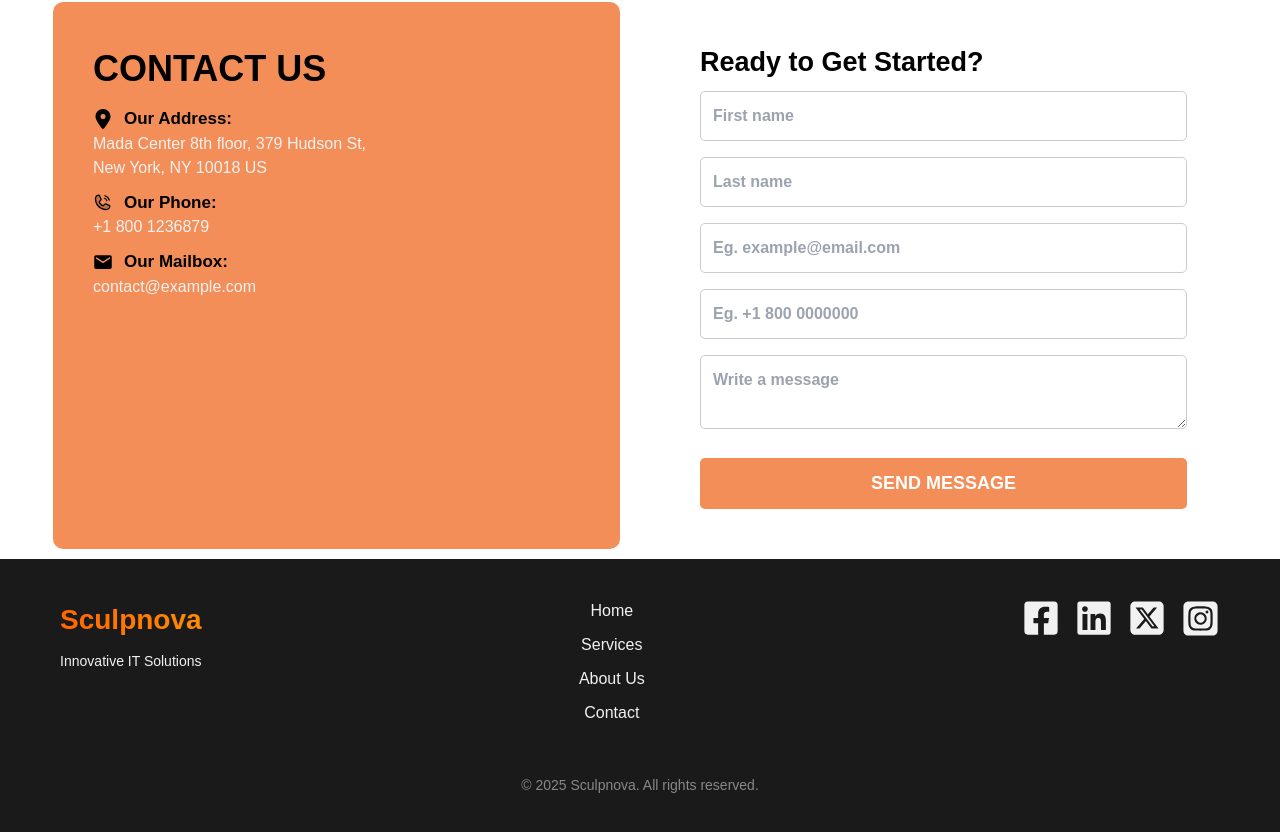
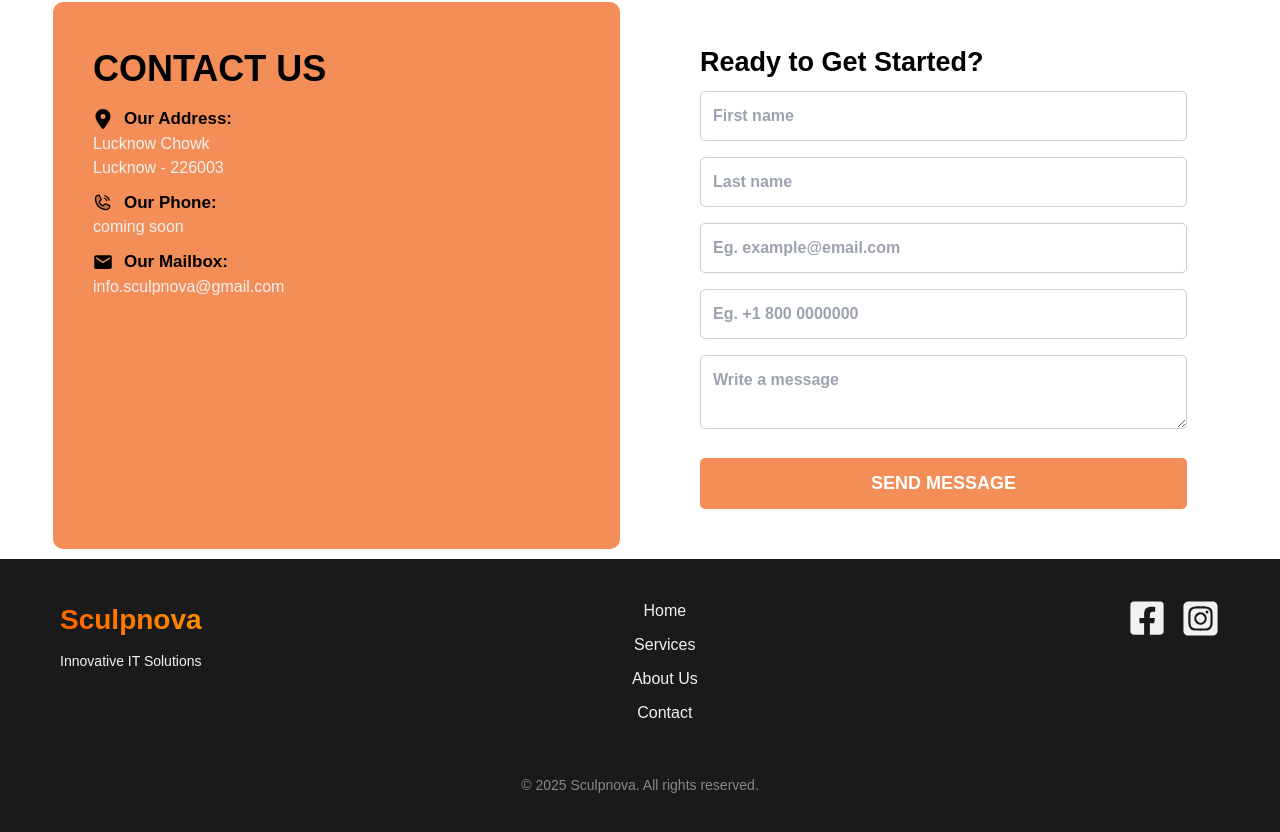
Before and after one commit to Vipul7179/Nextjs_Zinaus, a Next.js app: page /contact in a window 1280 px wide. Shown: the part 332-1164 px from the top of the page. Built offline with nearby package versions, Linux system fonts and the light colour scheme.

Commit message:
updated address and home page banner text alignment

```diff
--- a/src/app/components/Footer.js
+++ b/src/app/components/Footer.js
@@ -23,9 +23,9 @@
         </div>
 
         <div className="footer-social">
-        <Link href="#" className="social-icon"><FaFacebookSquare  size={38} /></Link>
-          <Link href="#" className="social-icon"><FaLinkedin size={38} /></Link>
-          <Link href="#" className="social-icon"><FaSquareXTwitter size={38} /></Link>
+        <Link target='blank' href="https://www.facebook.com/profile.php?id=61575158273501" className="social-icon"><FaFacebookSquare  size={38} /></Link>
+          {/* <Link href="#" className="social-icon"><FaLinkedin size={38} /></Link> */}
+          {/* <Link href="#" className="social-icon"><FaSquareXTwitter size={38} /></Link> */}
           <Link target='blank' href="https://www.instagram.com/sculpnova/#" className="social-icon"><FaSquareInstagram  size={39}  /></Link>
         </div>
       </div>
--- a/src/app/contact/page.js
+++ b/src/app/contact/page.js
@@ -36,14 +36,14 @@
           <h2>Our Address:</h2>
 
           </div>
-          <p>Mada Center 8th floor, 379 Hudson St,<br />New York, NY 10018 US</p>
+          <p>Lucknow Chowk<br />Lucknow - 226003</p>
           <div className={styles.phonecontainer}>
           <PiPhoneCallDuotone size={20} style={{ marginRight: "8px" }} />
           <h2>Our Phone:</h2>
 
           </div>
           <p className={styles.phone}>
-  <Link href="tel:+18001236879">+1 800 1236879</Link>
+  <Link href="tel:+18001236879">coming soon</Link>
 </p>
 
           <div className={styles.mailcontainer}>
@@ -52,12 +52,12 @@
 
           </div>
           <p className={styles.email}>
-  <Link href="mailto:contact@example.com">contact@example.com</Link>
+  <Link href="mailto:info.sculpnova@gmail.com">info.sculpnova@gmail.com</Link>
 </p>
         </div>
         <div className={styles.contactRight}>
           <h2>Ready to Get Started?</h2>
-          <form action="https://formspree.io/f/manenqzv" method="POST">
+          <form action="https://formspree.io/f/xvgkvzaa" method="POST">
   <input type="text" name="firstName" placeholder="First name" className={styles.input} />
   <input type="text" name="lastName" placeholder="Last name" className={styles.input} />
   <input type="email" name="email" placeholder="Eg. example@email.com" className={styles.input} />
--- a/src/app/globals.css
+++ b/src/app/globals.css
@@ -1098,4 +1098,7 @@
   }
 }
 @media (max-width: 768px) {
+  .videotext {
+    top: 73%;
+  }
 }
```
